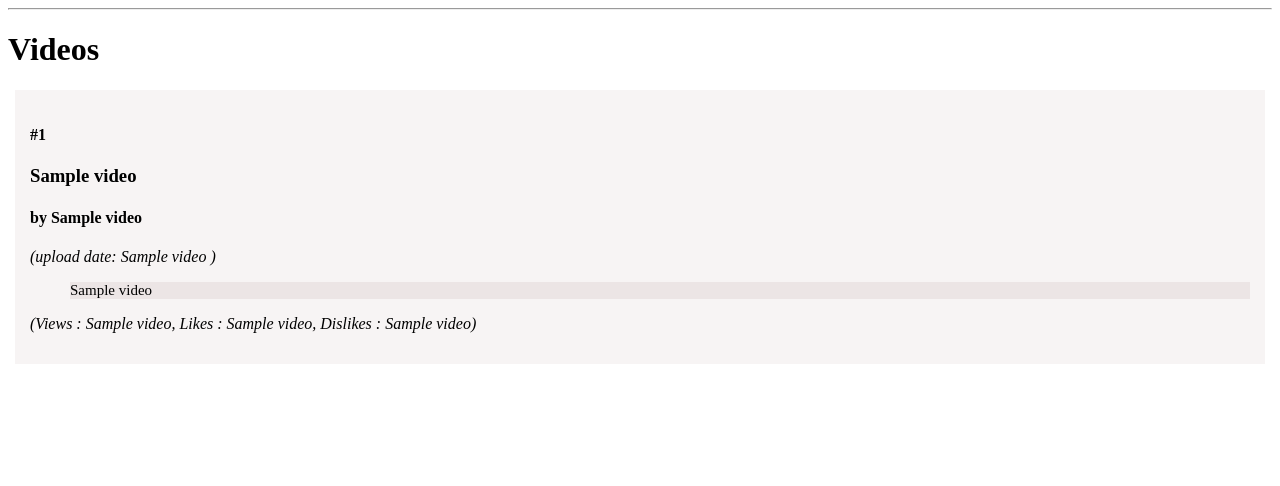
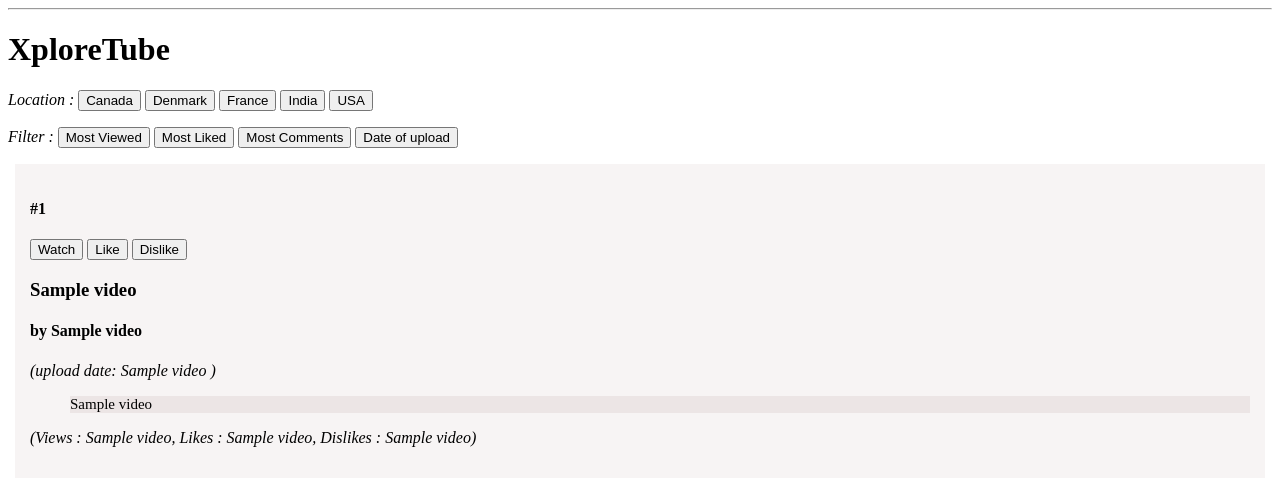
Before and after one commit to SidharthAgarwal18/XploreTube, a Flask app: template FRONT_END/templates/index.html in a window 1280 px wide. Shown: the part 55-541 px from the top of the page. Run offline with Flask 2, Linux system fonts and the light colour scheme; the template is opened without the code that fills it: most values are stand-ins (such as "Sample title", 1, 10 or a date in 2020); some libraries are stand-ins or nearby versions.

Commit message:
some working

```diff
--- a/FRONT_END/app.py
+++ b/FRONT_END/app.py
@@ -1,11 +1,21 @@
 import psycopg2
-from flask import Flask, render_template
+from flask import Flask, render_template, request, url_for, redirect
+import sys
+import logging
+
+logging.basicConfig(level=logging.DEBUG)
 
 app = Flask(__name__)
 
 country = 'in'          #default country is india..
+order = 'video_id DESC,'
 suffix  = 'videos'
 gen_attr = 'video_id,title,channel_title,publish_time,description,views,likes,dislikes'
+
+user = "guest"
+videos_watched = []
+videos_liked = []
+videos_disliked = []
 
 def get_db_connection():
     conn = psycopg2.connect(host='localhost',
@@ -14,18 +24,129 @@ def get_db_connection():
                             password='12345')
     return conn
 
+def returnOrderCountry(in_country,in_order):
+    global order
+    global country
+
+    if in_country=="Canada":
+        country = "ca"
+    elif in_country=="Denmark":
+        country = "de"
+    elif in_country=="France":
+        country = "fr"
+    elif in_country=="India":
+        country = "in"
+    elif in_country=="USA":
+        country = "us"
+
+    if order[-1]!=',':
+        order += ','
+
+    if in_order=="Most Viewed" and "views" not in order:
+        order = "views DESC," + order;
+    elif in_order=="Most Viewed":
+        order = order.replace("views DESC,","")
+
+    elif in_order=="Most Liked" and "likes" not in order:
+        order = "likes DESC," +order;
+    elif in_order=="Most Liked":
+        order = order.replace("likes DESC,","")
+
+    elif in_order=="Most Comments" and "comment_count" not in order:
+        order = "comment_count DESC," +order;
+    elif in_order=="Most Comments":
+        order = order.replace("comment_count DESC,","")
+
+    elif in_order=="Date of upload" and "publish_time" not in order:
+        order = "publish_time DESC," + order;
+    elif in_order=="Date of upload":
+        order = order.replace("publish_time DESC,","")
+
+    if len(order)>0 and order[-1]==',':
+        order = order[0:len(order)-1]
+    elif len(order)==0:
+        order = "video_id DESC"
+
+    app.logger.info(order)
+
+    return country,order
 
 @app.route('/')
+def base():
+    return redirect(url_for('index'))
+
+@app.route('/index')
 def index():
+
+    global order
+    global country
+
     conn = get_db_connection()
     cur = conn.cursor()
-    cur.execute('SELECT '+ gen_attr + ' FROM ' + country+suffix+' ORDER BY views DESC,likes DESC, dislikes LIMIT 30;')
+
+    in_country = request.args.get("country")
+    in_order = request.args.get("filter")
+
+    country,order = returnOrderCountry(in_country,in_order)
+
+    cur.execute('SELECT '+ gen_attr + ' FROM ' + country+suffix+' ORDER BY '+order+' LIMIT 50;')
     videos = cur.fetchall()
     cur.close()
     conn.close()
     return render_template('index.html', videos=videos)
 
 
+@app.route('/query')
+def query():
+    conn = get_db_connection()
+    cur = conn.cursor()
+
+    action = request.args.get("selected_event")
+    videoId = "'%"+request.args.get("videoid") + "%'"
+
+    update = 0
+    if action=='Watch':
+        action = "views"
+        update = 1
+
+        if videoId not in videos_watched:
+            videos_watched.append(videoId)
+        else:
+            update = -1
+            videos_watched.remove(videoId)
+
+    elif action=='Like' and videoId not in videos_disliked:
+        action = "likes"
+        update = 1
+
+        if videoId not in videos_liked:
+            videos_liked.append(videoId)
+        else:
+            update = -1
+            videos_liked.remove(videoId)
+
+    elif videoId not in videos_liked:
+        action = 'dislikes'
+        update = 1
+
+        if videoId not in videos_disliked:
+            videos_disliked.append(videoId)
+        else:
+            update = -1
+            videos_disliked.remove(videoId)
+
+    if update!=0:
+        cur.execute('UPDATE '+country+suffix+' SET '+action+'='+action+'+ '+str(update)+' WHERE video_id LIKE '+videoId+';')
+
+    cur.execute('SELECT '+ gen_attr + ' FROM ' + country+suffix+' WHERE video_id LIKE '+videoId+' ORDER BY '+order+' LIMIT 50;')
+    videos = cur.fetchall()
+
+    conn.commit()
+    cur.close()
+    conn.close()
+
+    return render_template('index.html', videos=videos)
+
 
 if __name__ == '__main__':
     app.debug = True
--- a/FRONT_END/templates/index.html
+++ b/FRONT_END/templates/index.html
@@ -1,10 +1,31 @@
 {% extends 'base.html' %}
 
 {% block content %}
-    <h1>{% block title %} Videos {% endblock %}</h1>
+    <h1>{% block title %} XploreTube {% endblock %}</h1>
+    <form action={{url_for('index')}}>
+        <i><p> Location :
+        <input type="submit" name="country" value="Canada">
+        <input type="submit" name="country" value="Denmark">
+        <input type="submit" name="country" value="France">
+        <input type="submit" name="country" value="India">
+        <input type="submit" name="country" value="USA">
+        </p></i>
+        <i><p> Filter :
+        <input type="submit" name="filter" value="Most Viewed">
+        <input type="submit" name="filter" value="Most Liked">
+        <input type="submit" name="filter" value="Most Comments">
+        <input type="submit" name="filter" value="Date of upload">
+        </p></i>
+    </form>
     {% for video in videos %}
         <div class='video'>
             <h4>#{{ video[0] }}</h4>
+            <form action={{url_for('query')}}>
+                <input type=hidden name="videoid" value={{ video[0] }}>
+                <input type="submit" name="selected_event" value="Watch">
+                <input type="submit" name="selected_event" value="Like">
+                <input type="submit" name="selected_event" value="Dislike">
+            </form>
             <h3>{{ video[1] }}</h3>
             <h4> by {{ video[2] }} </h4>
             <i><p>(upload date: {{ video[3] }} )</p></i>
```
